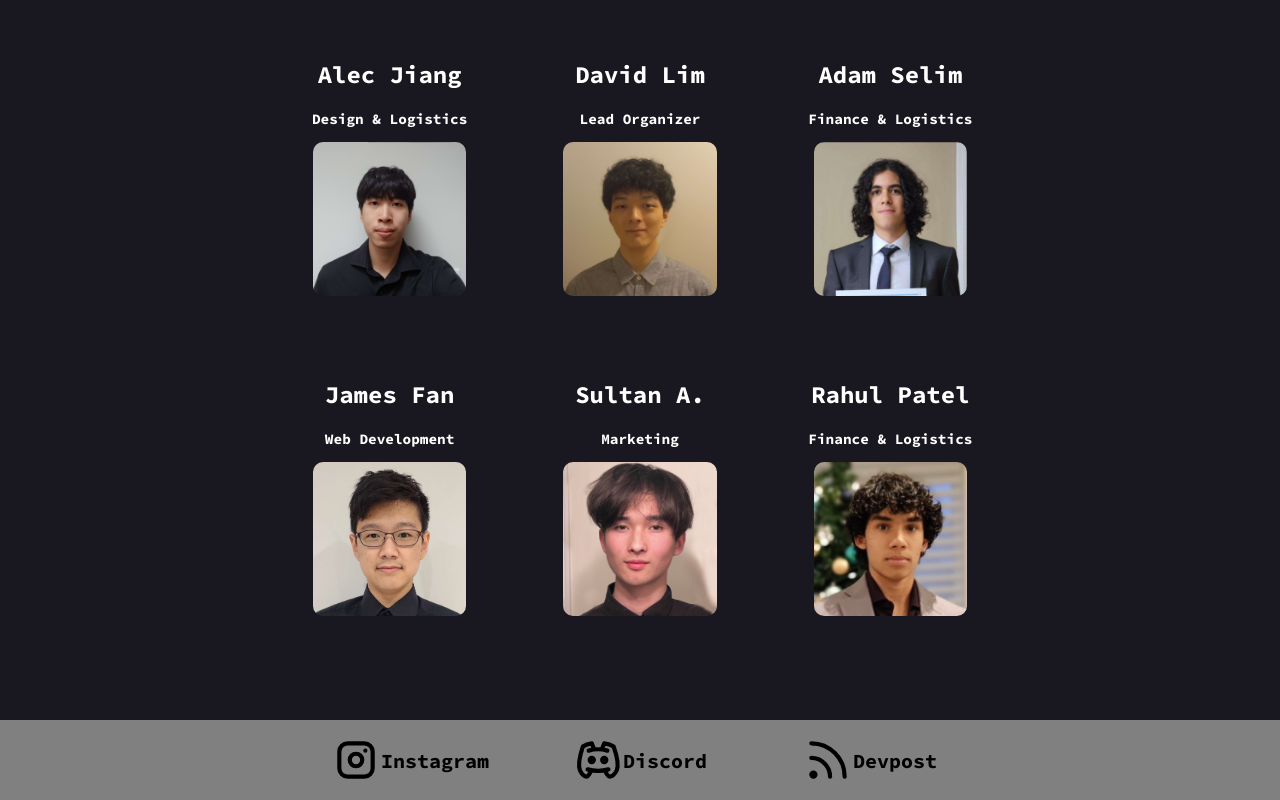
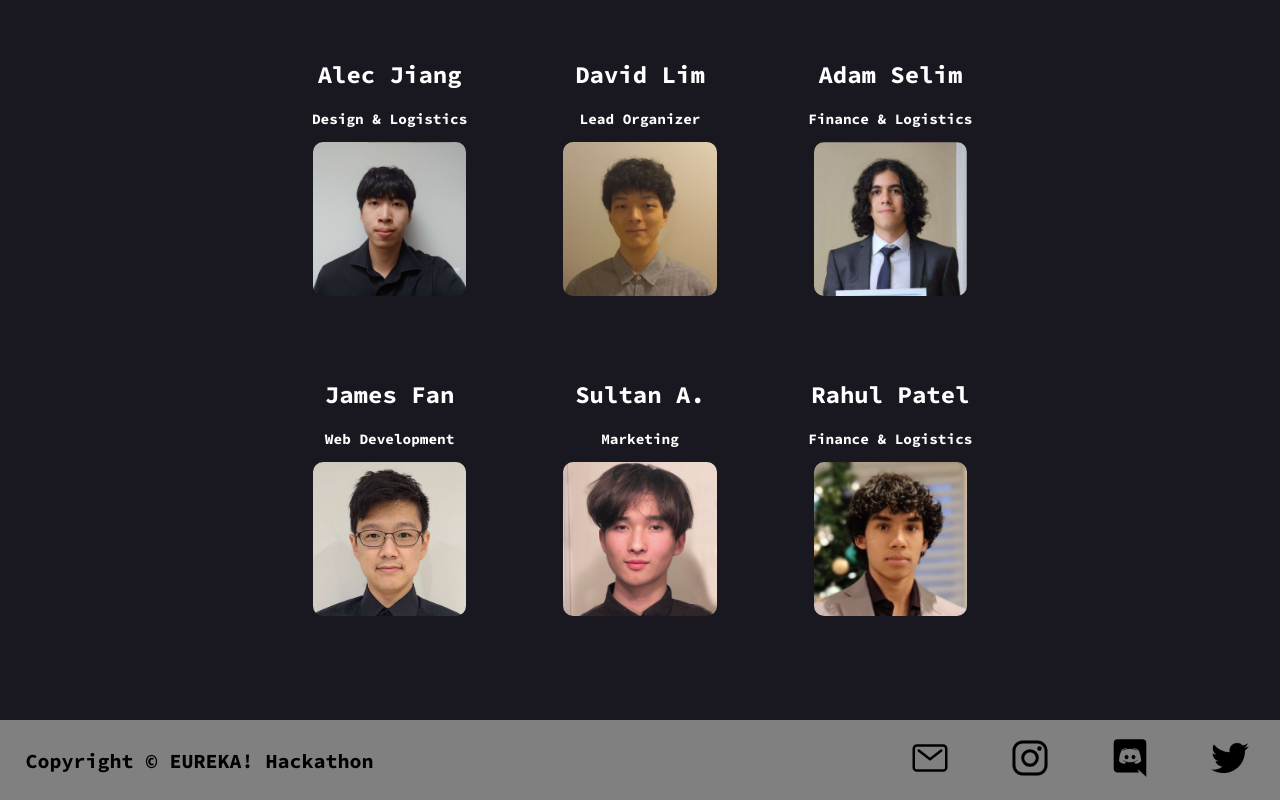
Before and after one commit to EurekaHackathon/EurekaHackathon.github.io, a plain HTML site: page index.html in a window 1280 px wide. Shown: the part 2578-3378 px from the top of the page. Drawn offline with nearby package versions, Linux system fonts and the light colour scheme.

Commit message:
improve footer

```diff
--- a/index.html
+++ b/index.html
@@ -163,19 +163,31 @@
 </div>
 
 <footer class="links">
+  <div class="justify-start">Copyright © EUREKA! Hackathon</div>
+  <div class="link-sector mail" >
+    <a class="social-icon" href="mailto:eurekahack2023@gmail.com">
+      <ion-icon name="mail-outline"></ion-icon>
+    </a>
+  </div>
   <div class="link-sector instagram" >
-    <img class="link-icon" src="/assets/instagram.svg">
-    <a href="https://www.instagram.com/eureka_hackathon/">Instagram</a>
+    <a class="social-icon" href="https://instagram.com/eureka_hackathon" target="_blank">
+      <ion-icon name="logo-instagram"></ion-icon>
+    </a>
   </div>
   <div class="link-sector discord">
-    <img class="link-icon" src="/assets/discord.svg">
-    <a href="https://discord.gg/nff6VueNgk">Discord</a>
+    <a class="social-icon" href="https://discord.gg/nff6VueNgk" target="_blank">
+      <ion-icon name="logo-discord"></ion-icon>
+    </a>
   </div>
-  <div class="link-sector devpost">
-    <img class="link-icon" src="/assets/rss.svg">
-    <a href="https://eureka-2023.devpost.com/">Devpost</a>
+  <div class="link-sector twitter">
+    <a class="social-icon" href="https://discord.gg/nff6VueNgk" target="_blank">
+      <ion-icon name="logo-twitter"></ion-icon>
+    </a>
   </div>
 </footer>
+
+<script type="module" src="https://unpkg.com/ionicons@5.5.2/dist/ionicons/ionicons.esm.js"></script>
+<script nomodule src="https://unpkg.com/ionicons@5.5.2/dist/ionicons/ionicons.js"></script>
 </body>
 <script src="init.js"></script>
 </html>
--- a/init.css
+++ b/init.css
@@ -325,7 +325,7 @@ ul {
 /* LINKS */
 .link-sector{
   display:flex;
-  width: 180px;
+  width: 100px;
   justify-content: center;
   align-items:center;
   gap: 0px;
@@ -348,14 +348,35 @@ ul {
   color: black;
   text-align: center;
   display:flex;
-  justify-content: center;
+  justify-content: flex-end;
   align-items:center;
-  gap:50px;
+  gap:0px;
 }
 
 .link-icon {
   width: 2.5em;
   height: 2.5em;
+}
+
+.social-icon {
+  width: 2000%;
+  height: 2000%;
+  transition: color 0.2s;
+  text-decoration:none;
+}
+
+.social-icon:hover{
+  color:aliceblue;
+}
+
+.justify-start {
+  margin-right: auto;
+  padding-left: 2%;
+}
+
+ion-icon {
+  font-size: 2em;
+  text-decoration:none;
 }
 
 @media screen and (max-width: 992px){
```
